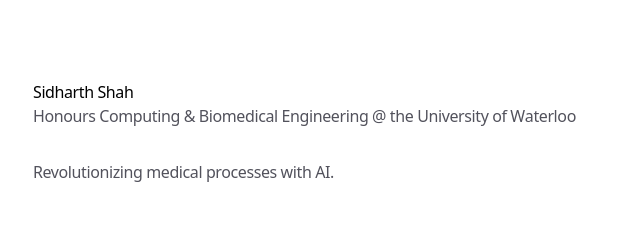
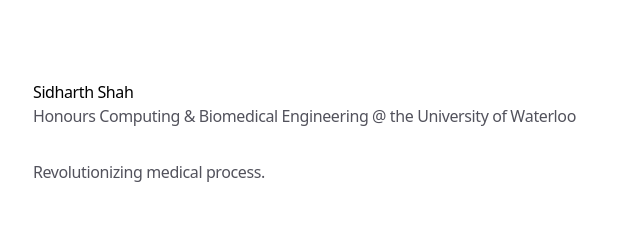
Before and after one commit to Sidharth6Shah/sidharthkshah-site, a Next.js app: page / in a window 1280 px wide. Shown: the top 250 px of the page, without its empty margins (303-943 px from the left). Built offline with nearby package versions, Linux system fonts and the light colour scheme.

Commit message:
changing headliner again

```diff
--- a/app/page.tsx
+++ b/app/page.tsx
@@ -141,7 +141,7 @@
       >
         <div className="flex-1">
           <p className="text-zinc-600 dark:text-zinc-400">
-            Revolutionizing medical processes with AI.
+            Revolutionizing medical process.
           </p>
         </div>
       </motion.section>
```
